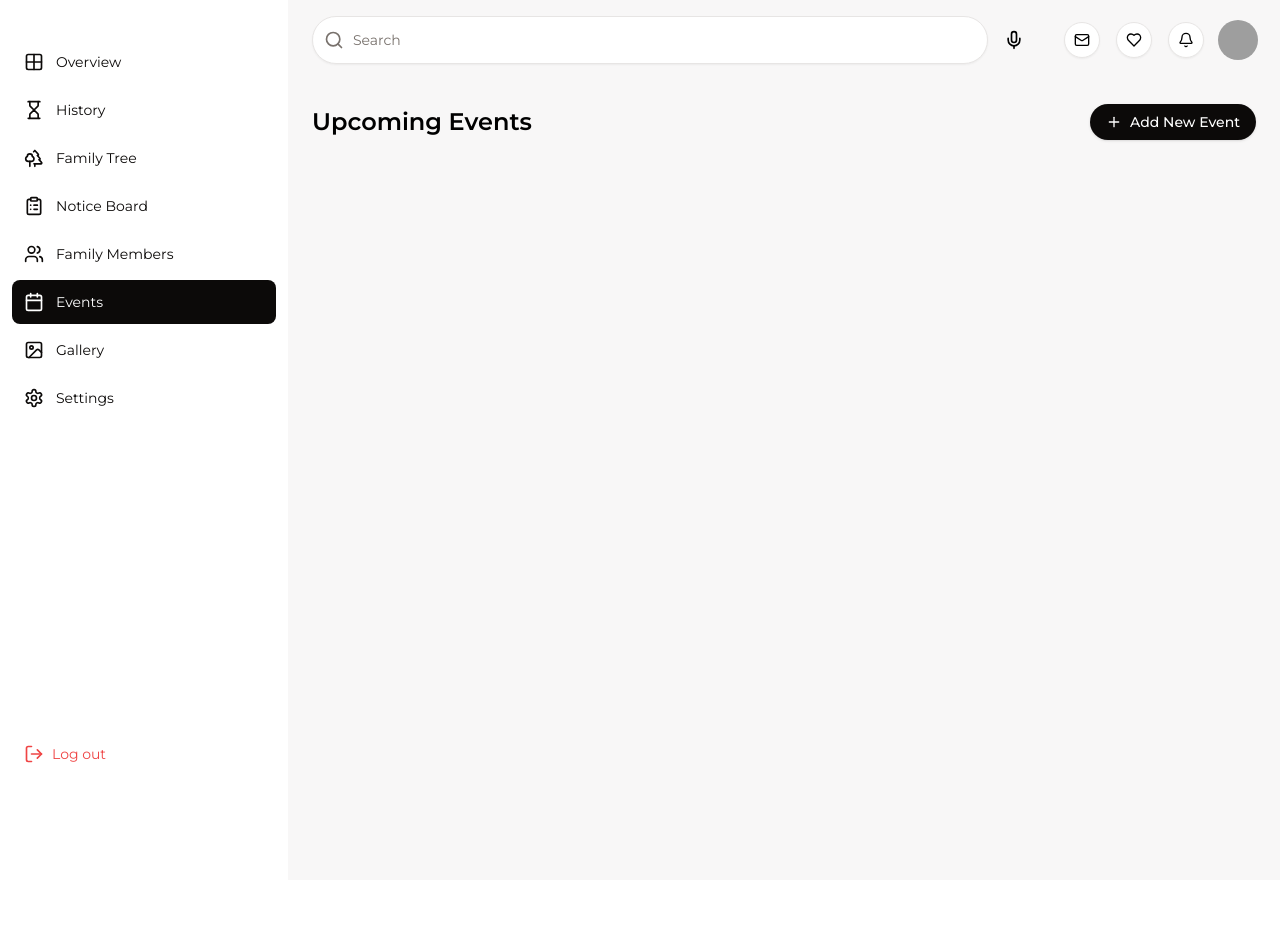
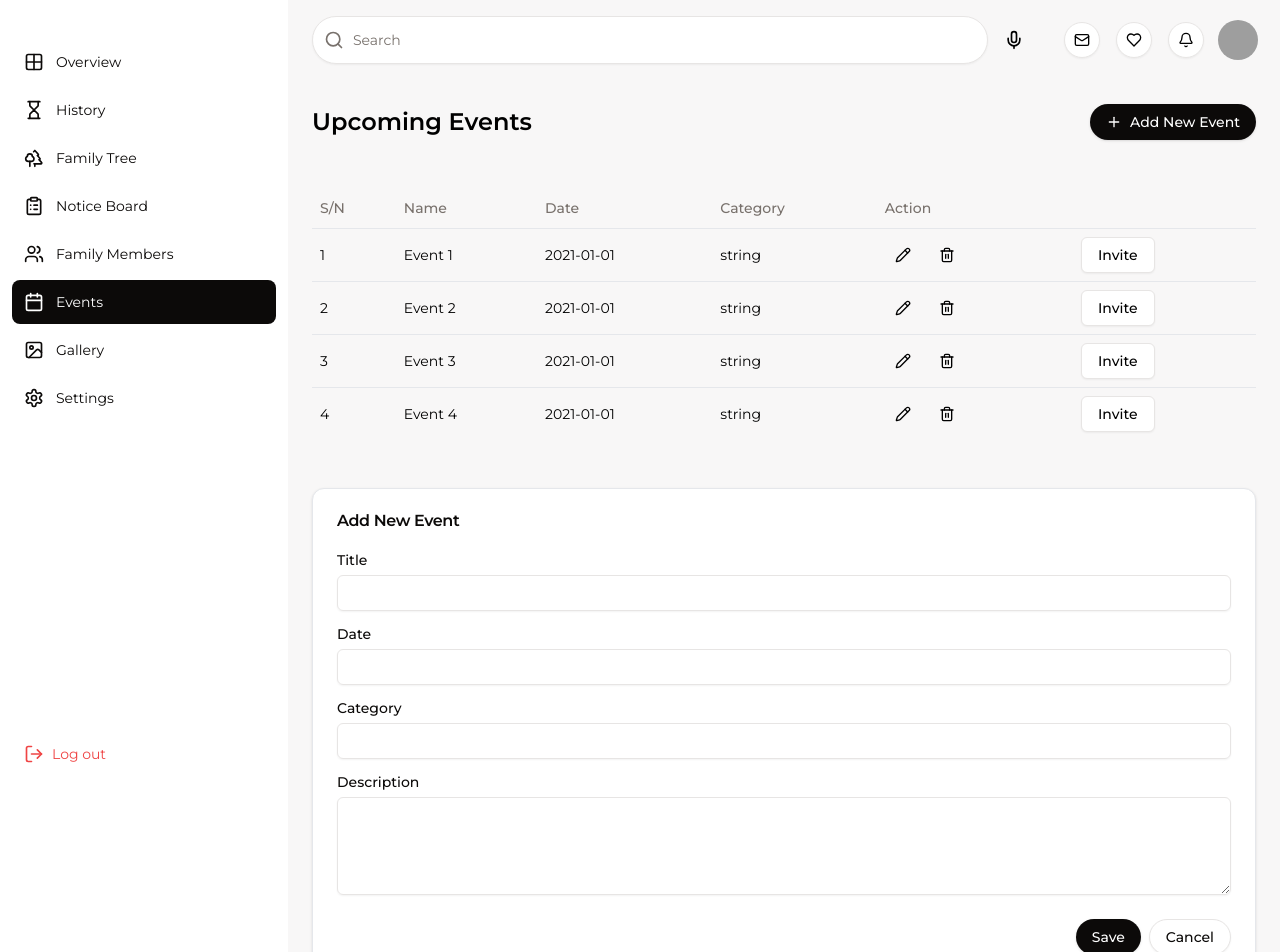
Before and after one commit to ThoseApp/family-tree, a Next.js app: page /dashboard/events in a window 1280 px wide. Shown: the top 952 px of the page. Before the commit the page ends 880 px from the top, so only its background shows below. Built offline with nearby package versions, Linux system fonts and the light colour scheme; grey boxes are pictures that could not be loaded.

Commit message:
feat: dashboard events screen

```diff
--- a/app/dashboard/events/page.tsx
+++ b/app/dashboard/events/page.tsx
@@ -1,4 +1,17 @@
+import EventsTable from "@/components/tables/events";
 import { Button } from "@/components/ui/button";
+import {
+  Card,
+  CardContent,
+  CardFooter,
+  CardHeader,
+  CardTitle,
+} from "@/components/ui/card";
+import { Input } from "@/components/ui/input";
+import { Label } from "@/components/ui/label";
+import { Textarea } from "@/components/ui/textarea";
+import { dummyEvents } from "@/lib/constants/dashbaord";
+
 import { Plus } from "lucide-react";
 import React from "react";
 
@@ -16,6 +29,54 @@ const Page = () => {
           </Button>
         </div>
       </div>
+
+      <EventsTable data={dummyEvents} />
+
+      {/* NEW EVENT */}
+      <Card>
+        <CardHeader>
+          <CardTitle>Add New Event</CardTitle>
+        </CardHeader>
+
+        <CardContent>
+          <div className="flex flex-col gap-2 lg:gap-4">
+            {/* TITLE */}
+            <div className="flex flex-col gap-2">
+              <Label>Title</Label>
+              <Input />
+            </div>
+
+            {/* DATE */}
+            <div className="flex flex-col gap-2">
+              <Label>Date</Label>
+              <Input />
+            </div>
+
+            {/* CATEGORY */}
+            <div className="flex flex-col gap-2">
+              <Label>Category</Label>
+              <Input />
+            </div>
+
+            {/* DESCRIPTION */}
+            <div className="flex flex-col gap-2">
+              <Label>Description</Label>
+              <Textarea rows={4} />
+            </div>
+          </div>
+        </CardContent>
+
+        <CardFooter className="w-full flex items-end justify-end">
+          <div className="flex items-center justify-end gap-2">
+            <Button className="bg-foreground text-background rounded-full hover:bg-foreground/80">
+              Save
+            </Button>
+            <Button variant="outline" className="rounded-full">
+              Cancel
+            </Button>
+          </div>
+        </CardFooter>
+      </Card>
     </div>
   );
 };
--- a/app/dashboard/history/page.tsx
+++ b/app/dashboard/history/page.tsx
@@ -16,7 +16,6 @@ const Page = () => {
           </Button>
         </div>
       </div>
-      h
     </div>
   );
 };
--- a/components/landing/home/hero.tsx
+++ b/components/landing/home/hero.tsx
@@ -38,9 +38,9 @@ const Hero = () => {
             </div>
 
             <div className="flex flex-col gap-y-2 text-2xl font-medium leading-8">
-              <motion.p className=" sm:text-center " variants={slideIn}>
+              {/* <motion.p className=" sm:text-center " variants={slideIn}>
                 This Story Begins in 1892,
-              </motion.p>
+              </motion.p> */}
 
               <motion.p className=" sm:text-center " variants={slideIn}>
                 The Story Behind the Mosuro Name
--- /dev/null
+++ b/components/tables/events/columns.tsx
@@ -0,0 +1,82 @@
+"use client";
+
+import { Event } from "@/lib/types";
+import { ColumnDef } from "@tanstack/react-table";
+
+import Image from "next/image";
+import { cn } from "@/lib/utils";
+import { Button } from "@/components/ui/button";
+import { Pencil, Trash2 } from "lucide-react";
+
+export const columns: ColumnDef<Event>[] = [
+  {
+    id: "s/n",
+    header: "S/N",
+    cell: ({ row }) => {
+      return <div className=" text-left">{row.index + 1}</div>;
+    },
+  },
+
+  {
+    id: "name",
+    header: "Name",
+    cell({ row }) {
+      const event = row.original;
+
+      return <p className="text-sm text-left ">{event.name}</p>;
+    },
+  },
+
+  {
+    id: "date",
+    header: "Date",
+
+    accessorKey: "date",
+    cell(props) {
+      const { row } = props;
+      const event = row.original;
+
+      return <p className="text-sm text-left ">{event.date}</p>;
+    },
+  },
+
+  {
+    id: "category",
+    header: "Category",
+    accessorKey: "category",
+    cell: ({ row }) => {
+      const event = row.original;
+      return (
+        <div className={cn("text-left text-xs md:text-sm ")}>
+          {event.category}
+        </div>
+      );
+    },
+  },
+
+  {
+    id: "action",
+    header: "Action",
+    cell: ({ row }) => (
+      <div className="flex items-center gap-2">
+        <Button variant="ghost" size="icon">
+          <Pencil />
+        </Button>
+
+        <Button variant="ghost" size="icon">
+          <Trash2 />
+        </Button>
+      </div>
+    ),
+  },
+
+  {
+    id: "invite",
+    header: "",
+    cell: ({ row }) => (
+      <Button className="flex justify-end" variant="outline">
+        Invite
+      </Button>
+    ),
+  },
+];
--- /dev/null
+++ b/components/tables/events/index.tsx
@@ -0,0 +1,25 @@
+import { Event } from "@/lib/types";
+import React from "react";
+import { columns } from "./columns";
+import { DataTable } from "@/components/ui/data-table";
+
+interface EventsTableProps {
+  data: Event[];
+  onUserClick?: (user: Event) => void;
+}
+
+const EventsTable = ({ data, onUserClick }: EventsTableProps) => {
+  return (
+    <DataTable
+      columns={columns}
+      data={data}
+      onRowClick={onUserClick}
+      // showSearchInput
+      // exportData
+      // statusFilter
+      // dateFilter
+    />
+  );
+};
+
+export default EventsTable;
--- /dev/null
+++ b/components/ui/textarea.tsx
@@ -0,0 +1,22 @@
+import * as React from "react"
+
+import { cn } from "@/lib/utils"
+
+const Textarea = React.forwardRef<
+  HTMLTextAreaElement,
+  React.ComponentProps<"textarea">
+>(({ className, ...props }, ref) => {
+  return (
+    <textarea
+      className={cn(
+        "flex min-h-[60px] w-full rounded-md border border-input bg-transparent px-3 py-2 text-base shadow-sm placeholder:text-muted-foreground focus-visible:outline-none focus-visible:ring-1 focus-visible:ring-ring disabled:cursor-not-allowed disabled:opacity-50 md:text-sm",
+        className
+      )}
+      ref={ref}
+      {...props}
+    />
+  )
+})
+Textarea.displayName = "Textarea"
+
+export { Textarea }
--- a/lib/constants/dashbaord/index.ts
+++ b/lib/constants/dashbaord/index.ts
@@ -1,4 +1,4 @@
-import { FamilyMember, NavLink, Notification } from "@/lib/types";
+import { Event, FamilyMember, NavLink, Notification } from "@/lib/types";
 import {
   SettingsIcon,
   Hourglass,
@@ -271,3 +271,31 @@ export const dummyNotifications: Notification[] = [
     image: dummyProfileImage,
   },
 ];
+
+export const dummyEvents: Event[] = [
+  {
+    id: "1",
+    name: "Event 1",
+    date: "2021-01-01",
+    category: "string",
+  },
+  {
+    id: "2",
+    name: "Event 2",
+    date: "2021-01-01",
+    category: "string",
+  },
+  {
+    id: "3",
+    name: "Event 3",
+    date: "2021-01-01",
+    category: "string",
+  },
+
+  {
+    id: "4",
+    name: "Event 4",
+    date: "2021-01-01",
+    category: "string",
+  },
+];
```
Also changed, not shown: lib/types/index.ts (+7 -0 lines).
